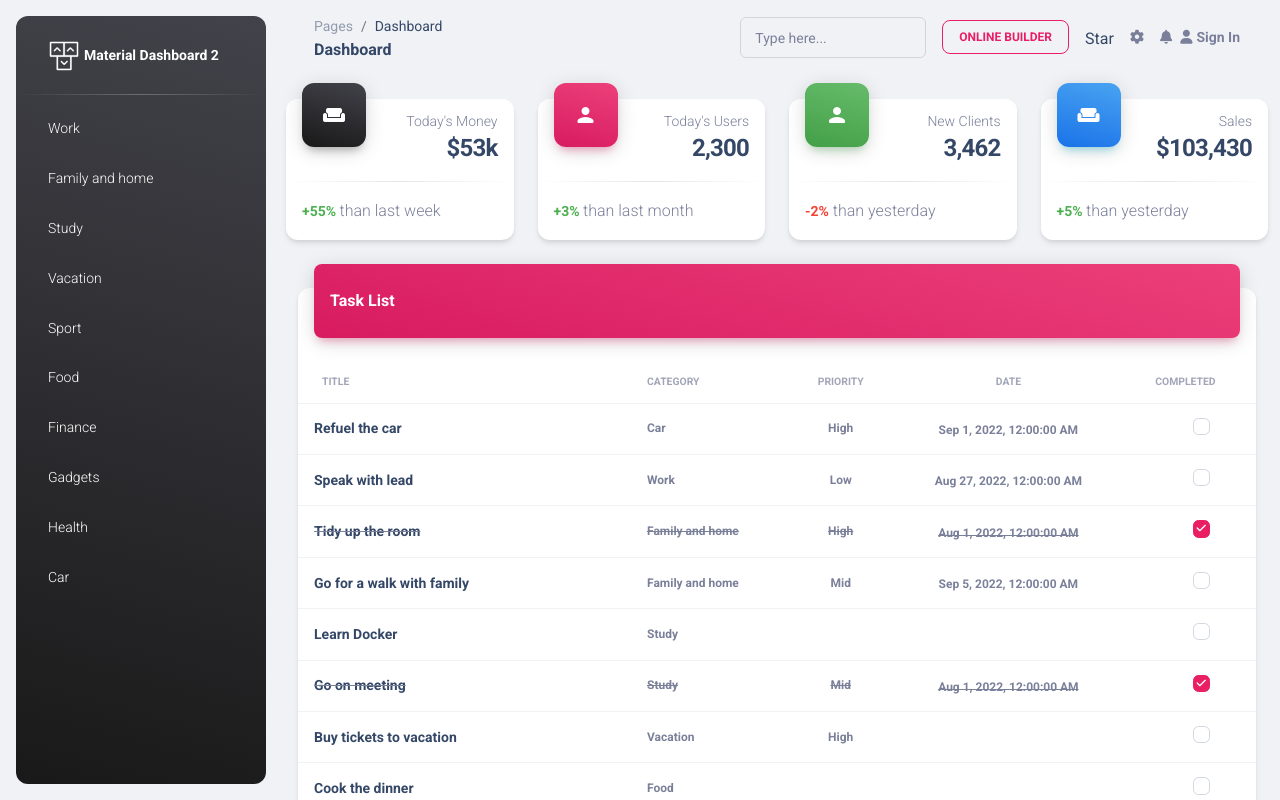
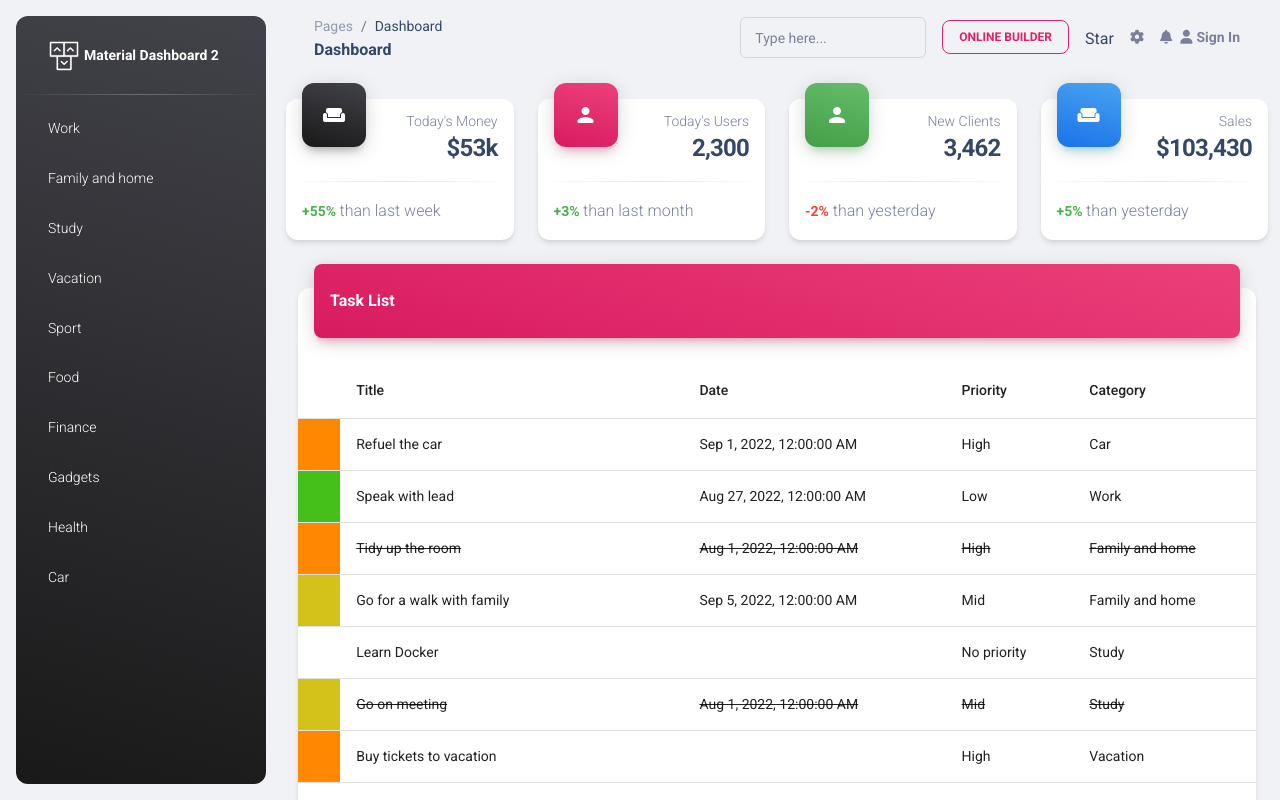
Before and after one commit to Vitaliistf/JustTickIt, an Angular app in the folder frontend/: page / in a window 1280 px wide. Shown: the top 800 px of the page. Built offline with nearby package versions, Linux system fonts and the light colour scheme.

Commit message:
Replaced template table to material table

```diff
--- a/frontend/src/app/components/categories/categories.component.ts
+++ b/frontend/src/app/components/categories/categories.component.ts
@@ -22,7 +22,7 @@ export class CategoriesComponent implements OnInit {
   }
 
   showTasksByCategory(category: Category) {
-    this.selectedCategory = category
+    this.selectedCategory = category;
     return this.dataService.fillTasksByCategory(category);
   }
 }
--- a/frontend/src/app/components/tasks/tasks.component.html
+++ b/frontend/src/app/components/tasks/tasks.component.html
@@ -9,55 +9,93 @@
         </div>
         <div class="card-body px-0 pb-2">
           <div class="table-responsive p-0">
-                        <table class="table align-items-center mb-0">
-                            <thead>
-                            <tr>
-                                <th class="text-uppercase text-secondary text-xxs font-weight-bolder opacity-7">
-                                    Title
-                                </th>
-                                <th class="text-uppercase text-secondary text-xxs font-weight-bolder opacity-7 ps-2">
-                                    Category
-                                </th>
-                                <th class="text-center text-uppercase text-secondary text-xxs font-weight-bolder opacity-7">
-                                    Priority
-                                </th>
-                                <th class="text-center text-uppercase text-secondary text-xxs font-weight-bolder opacity-7">
-                                    Date
-                                </th>
-                                <th class="text-center text-uppercase text-secondary text-xxs font-weight-bolder opacity-7">
-                                  Completed
-                                </th>
-                            </tr>
-                            </thead>
-                            <tbody>
-                            <tr *ngFor="let task of tasks" [class.completed]="task.completed">
-                                <td>
-                                    <h6 class="px-2 mb-0 text-sm">{{task.title}}</h6>
+            <table [dataSource]="dataSource" mat-table>
+
+              <ng-container matColumnDef="color">
+                <th *matHeaderCellDef mat-header-cell></th>
+                <td *matCellDef="let task" [style.background-color]="getPriorityColor(task)" mat-cell></td>
+              </ng-container>
+
+              <ng-container matColumnDef="title">
+                <th *matHeaderCellDef mat-header-cell>Title</th>
+                <td *matCellDef="let task" [class.completed]="task.completed" mat-cell>
+                  {{task.title}}
                 </td>
-                                <td>
-                                    <p class="text-xs font-weight-bold mb-0">{{task.category?.title}}</p>
+              </ng-container>
+
+              <ng-container matColumnDef="date">
+                <th *matHeaderCellDef mat-header-cell>Date</th>
+                <td *matCellDef="let task" [ngClass]="{'completed': task.completed, 'nodate': task.date == null}" mat-cell>
+                  {{task.date | date : "medium"}}
                 </td>
-                                <td>
-                                    <p class="text-center text-xs font-weight-bold mb-0">{{task.priority?.title}}</p>
+              </ng-container>
+
+              <ng-container matColumnDef="priority">
+                <th *matHeaderCellDef mat-header-cell>Priority</th>
+                <td *matCellDef="let task" [ngClass]="{'completed': task.completed, 'nopriority': task.priority == null}" mat-cell>
+                  {{task.priority ? task.priority.title : "No priority"}}
                 </td>
-                                <td class="align-middle text-center">
-                                    <span class="text-secondary text-xs font-weight-bold">{{task.date | date : 'medium'}}</span>
+              </ng-container>
+
+              <ng-container matColumnDef="category">
+                <th *matHeaderCellDef mat-header-cell>Category</th>
+                <td *matCellDef="let task" [ngClass]="{'completed': task.completed, 'nocategory': task.category == null}" mat-cell>
+                  {{task.category ? task.category.title : "No category"}}
                 </td>
-                                <td class="align-middle text-center">
-                                    <div class="form-check">
-                                      <label class="form-check-label">
-                                        <input class="form-check-input" type="checkbox" value=""
-                                               [checked]="task.completed"
-                                               (click)="toggleTaskCompleted(task)">
-                                        <span class="form-check-sign">
-                                          <span class="check"></span>
-                                        </span>
-                                      </label>
-                                    </div>
-                                </td>
-                            </tr>
-                            </tbody>
+              </ng-container>
+
+              <tr *matHeaderRowDef="displayedColumns;" mat-header-row></tr>
+              <tr *matRowDef="let row; columns : displayedColumns;" mat-row></tr>
             </table>
+            <!--                        <table class="table align-items-center mb-0">-->
+            <!--                            <thead>-->
+            <!--                            <tr>-->
+            <!--                                <th class="text-uppercase text-secondary text-xxs font-weight-bolder opacity-7">-->
+            <!--                                    Title-->
+            <!--                                </th>-->
+            <!--                                <th class="text-uppercase text-secondary text-xxs font-weight-bolder opacity-7 ps-2">-->
+            <!--                                    Category-->
+            <!--                                </th>-->
+            <!--                                <th class="text-center text-uppercase text-secondary text-xxs font-weight-bolder opacity-7">-->
+            <!--                                    Priority-->
+            <!--                                </th>-->
+            <!--                                <th class="text-center text-uppercase text-secondary text-xxs font-weight-bolder opacity-7">-->
+            <!--                                    Date-->
+            <!--                                </th>-->
+            <!--                                <th class="text-center text-uppercase text-secondary text-xxs font-weight-bolder opacity-7">-->
+            <!--                                  Completed-->
+            <!--                                </th>-->
+            <!--                            </tr>-->
+            <!--                            </thead>-->
+            <!--                            <tbody>-->
+            <!--                            <tr *ngFor="let task of tasks" [class.completed]="task.completed">-->
+            <!--                                <td>-->
+            <!--                                    <h6 class="px-2 mb-0 text-sm">{{task.title}}</h6>-->
+            <!--                                </td>-->
+            <!--                                <td>-->
+            <!--                                    <p class="text-xs font-weight-bold mb-0">{{task.category?.title}}</p>-->
+            <!--                                </td>-->
+            <!--                                <td>-->
+            <!--                                    <p class="text-center text-xs font-weight-bold mb-0">{{task.priority?.title}}</p>-->
+            <!--                                </td>-->
+            <!--                                <td class="align-middle text-center">-->
+            <!--                                    <span class="text-secondary text-xs font-weight-bold">{{task.date | date : 'medium'}}</span>-->
+            <!--                                </td>-->
+            <!--                                <td class="align-middle text-center">-->
+            <!--                                    <div class="form-check">-->
+            <!--                                      <label class="form-check-label">-->
+            <!--                                        <input class="form-check-input" type="checkbox" value=""-->
+            <!--                                               [checked]="task.completed"-->
+            <!--                                               (click)="toggleTaskCompleted(task)">-->
+            <!--                                        <span class="form-check-sign">-->
+            <!--                                          <span class="check"></span>-->
+            <!--                                        </span>-->
+            <!--                                      </label>-->
+            <!--                                    </div>-->
+            <!--                                </td>-->
+            <!--                            </tr>-->
+            <!--                            </tbody>-->
+            <!--                        </table>-->
           </div>
         </div>
       </div>
--- a/frontend/src/app/components/tasks/tasks.component.ts
+++ b/frontend/src/app/components/tasks/tasks.component.ts
@@ -1,6 +1,7 @@
 import {Component, OnInit} from '@angular/core';
 import {DataService} from "../../services/data.service";
 import {Task} from 'src/app/models/task';
+import {MatTableDataSource} from "@angular/material/table";
 
 @Component({
   selector: 'app-tasks',
@@ -8,6 +9,9 @@ import {Task} from 'src/app/models/task';
   styleUrls: ['./tasks.component.css']
 })
 export class TasksComponent implements OnInit {
+  displayedColumns: string[] = ['color', 'title', 'date', 'priority', 'category'];
+  dataSource: MatTableDataSource<Task> = new MatTableDataSource<Task>();
+
   tasks: Task[] | undefined;
 
   constructor(private dataService: DataService) {
@@ -15,10 +19,23 @@ export class TasksComponent implements OnInit {
 
   ngOnInit(): void {
     this.dataService.tasksSubject.subscribe(tasks => this.tasks = tasks);
+
+    this.refreshTable();
   }
 
-    toggleTaskCompleted(task : Task) {
+  toggleTaskCompleted(task: Task) {
     task.completed = !task.completed;
   }
 
+  getPriorityColor(task: Task) {
+    if(task.priority && task.priority.color) {
+      return task.priority.color;
     }
+    return '#fff';
+  }
+
+    private refreshTable() {
+      // @ts-ignore
+      this.dataSource.data = this.tasks;
+  }
+}
```
Also changed, not shown: frontend/src/app/app.module.ts (+9 -1 lines). Lines whose indentation alone changed are shown as unchanged.
